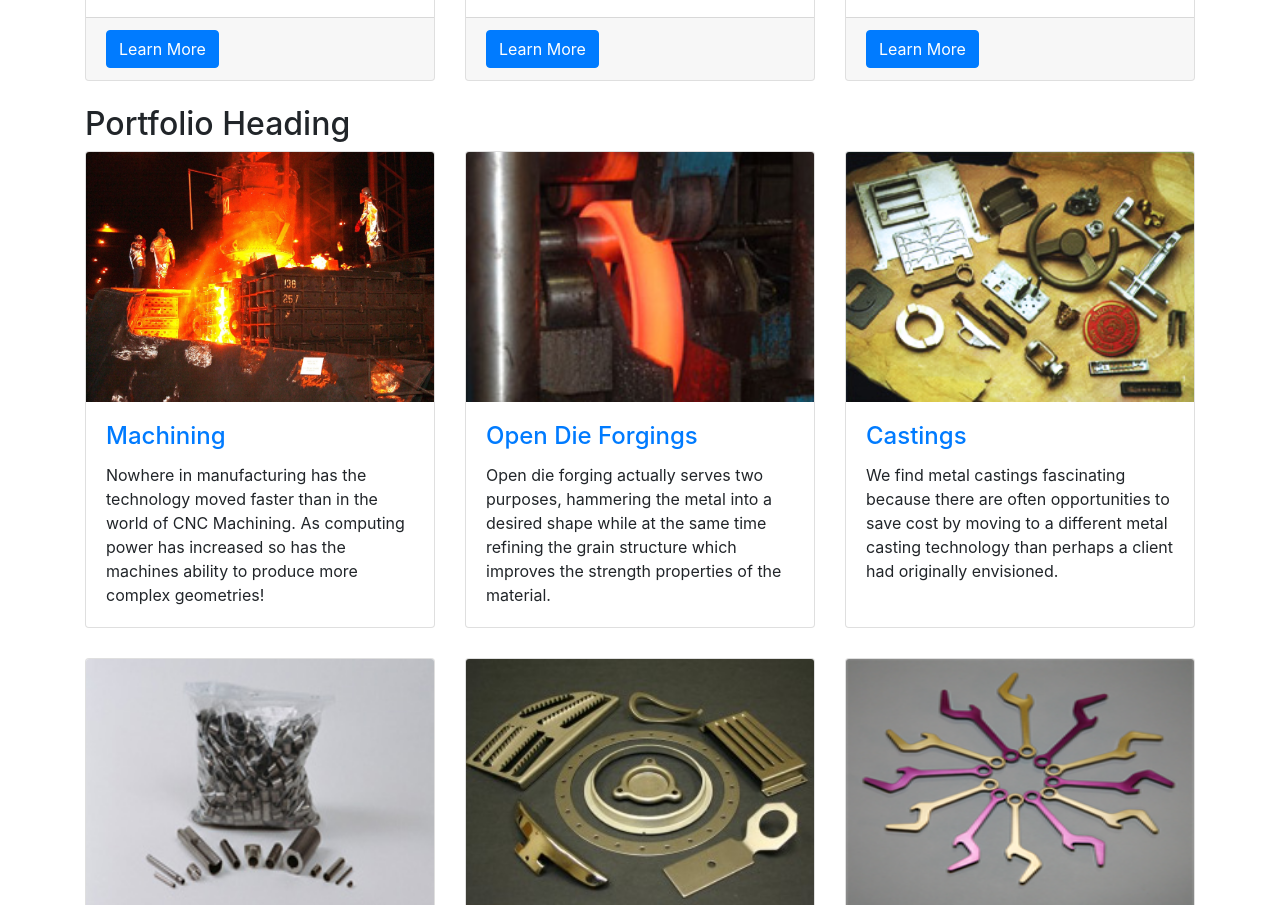
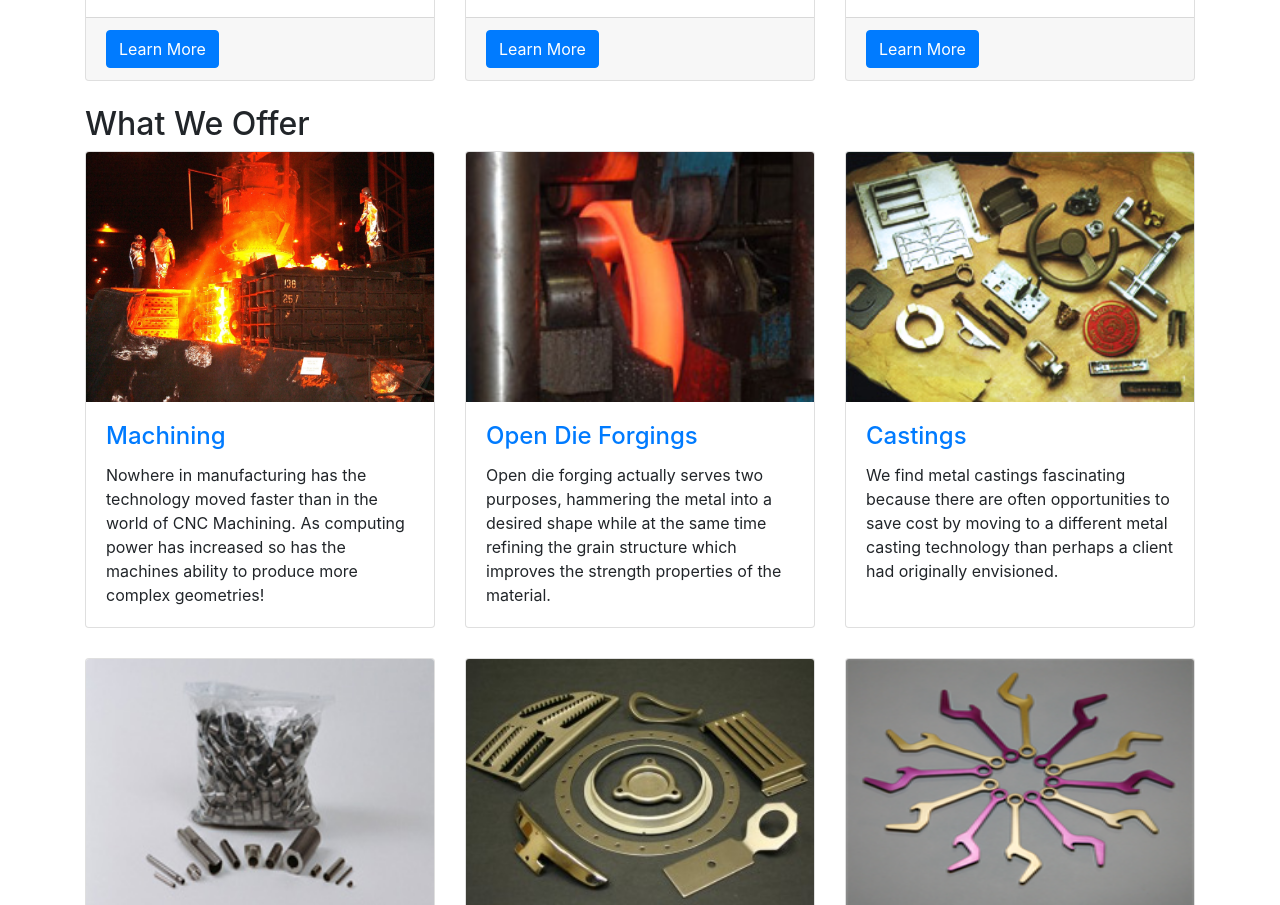
Before and after one commit to bluejean77/Website, a website: page website-master/index.html in a window 1280 px wide. Shown: the part 942-1847 px from the top of the page. Drawn offline with Linux system fonts and the light colour scheme.

Commit message:
Update index.html

```diff
--- a/website-master/index.html
+++ b/website-master/index.html
@@ -160,7 +160,7 @@
       <!-- /.row -->
 
       <!-- Portfolio Section -->
-      <h2>Portfolio Heading</h2>
+      <h2>What We Offer</h2>
 
       <div class="row">
         <div class="col-lg-4 col-sm-6 portfolio-item">
```
